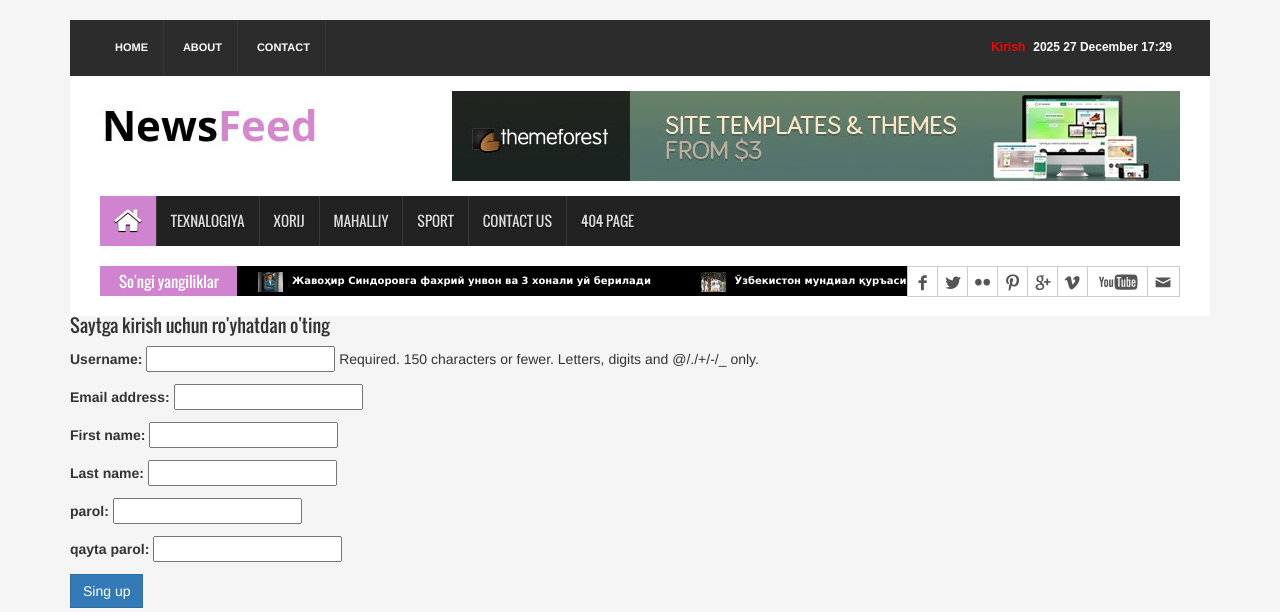
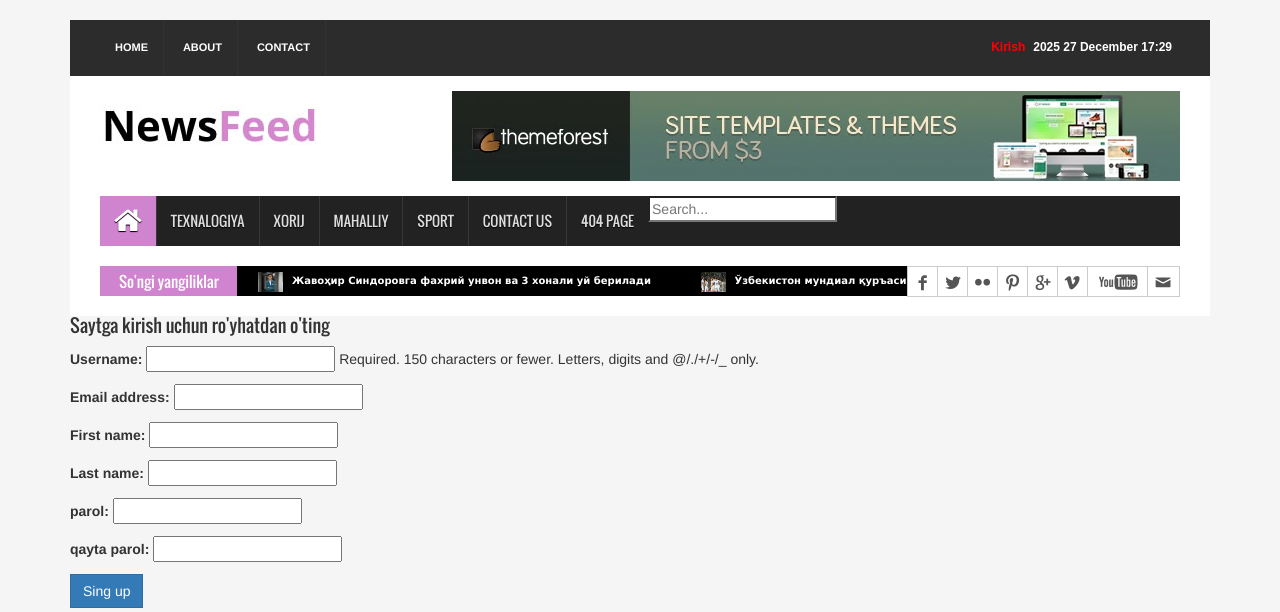
Before and after one commit to javohir-tech/Vanila, a Django app: page /accounts/singup/ in a window 1280 px wide. Shown: the top 612 px of the page. Run offline with Django 5.2, Linux system fonts and the light colour scheme; data comes from the database, SQL or seed files in the repository; both versions use the stored data as it was after the commit; some libraries are stand-ins or nearby versions.

Commit message:
search input has been added

```diff
--- a/templates/news/base.html
+++ b/templates/news/base.html
@@ -82,6 +82,11 @@
                         <li><a href="{% url 'sport_page' %}">Sport</a></li>
                         <li><a href="{% url 'contact-us' %}">Contact Us</a></li>
                         <li><a href="{% url '404' %}">404 Page</a></li>
+                        <li>
+                            <form method="get">
+                                <input type="search" name="q" placeholder="Search...">
+                            </form>
+                        </li>
                     </ul>
                 </div>
             </nav>
```
Also changed, not shown: db.sqlite3.
